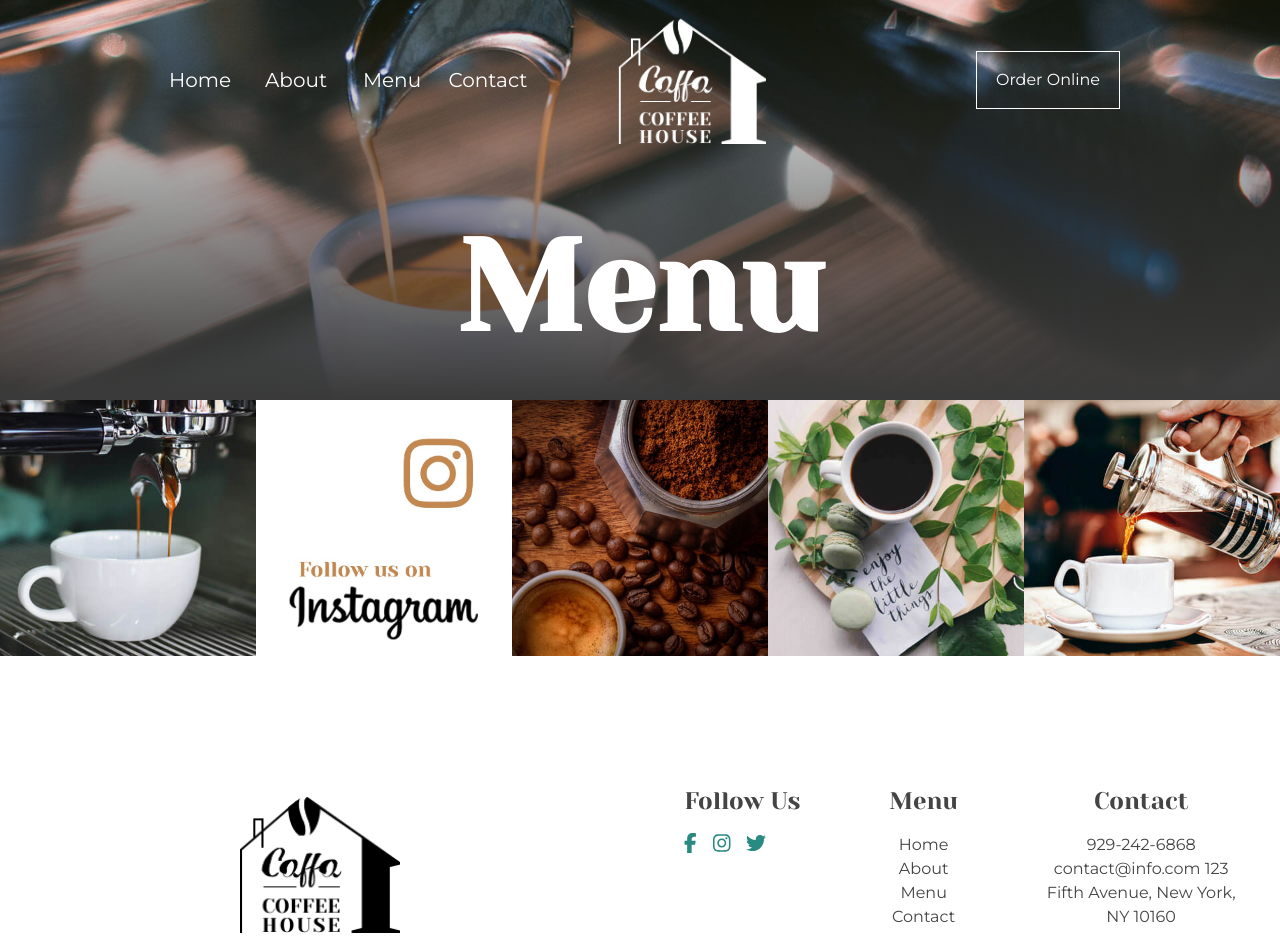
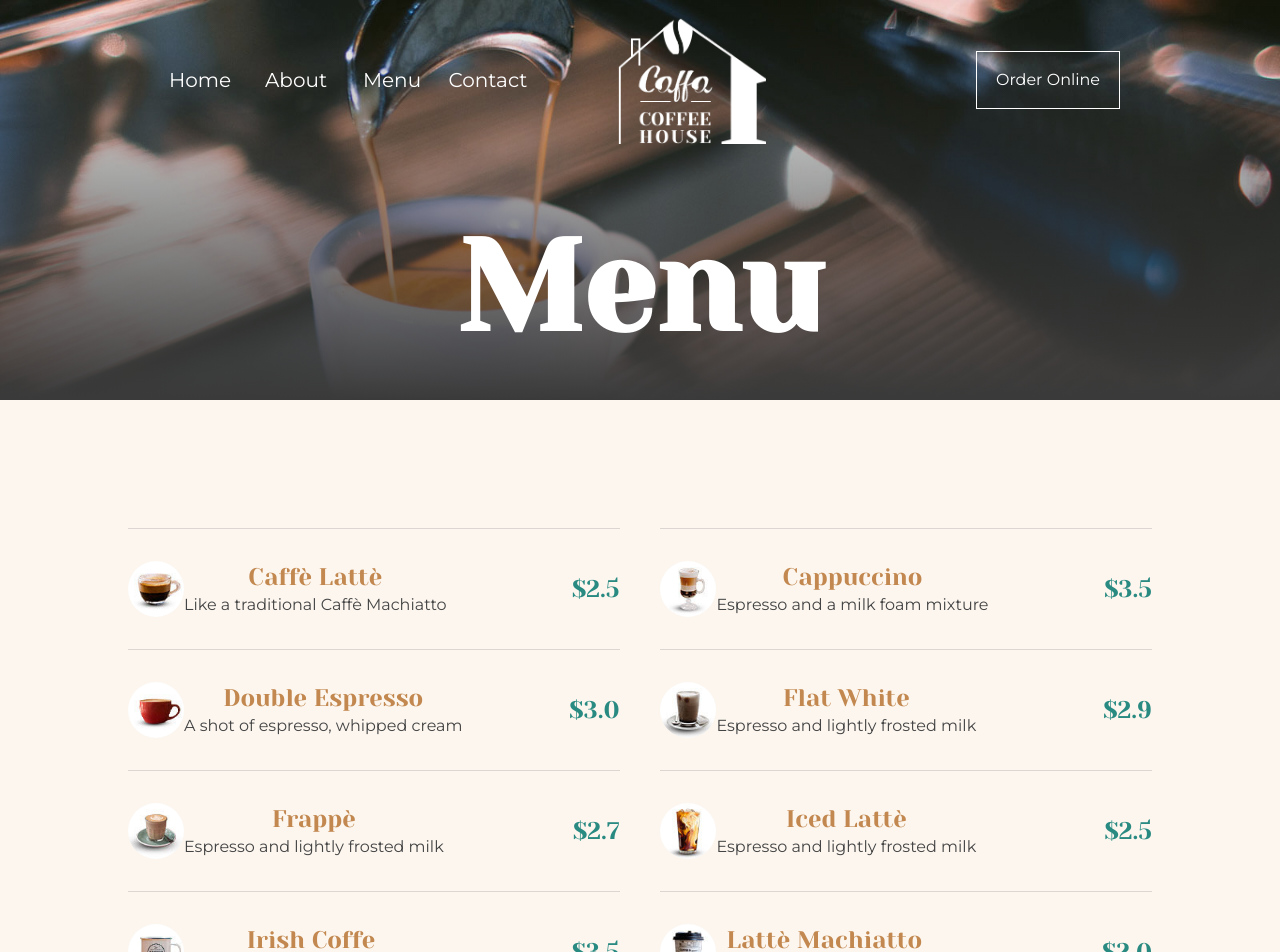
Before and after one commit to ib-ahmedd/coffee_store, a Next.js app: page /menu in a window 1280 px wide. Shown: the top 952 px of the page. Built offline with nearby package versions, Linux system fonts and the light colour scheme; a web font is replaced by a local one.

Commit message:
complete menu page

```diff
--- a/app/components/MenuCard.tsx
+++ b/app/components/MenuCard.tsx
@@ -4,7 +4,7 @@ import React from "react";
 
 function MenuCard({ picNo, price, title }: MenuCardProps) {
   return (
-    <article className="flex-1 flex flex-col items-center border-b p-4 text-center md:border-b-0 md:border-r">
+    <article className="flex-1 flex flex-col items-center border-b p-4 text-center md:border-b-0 md:border-r border-[#999]">
       <div className="relative w-full h-32">
         <Image
           src={`/images/home/menu/product-${picNo}-img.png`}
--- /dev/null
+++ b/app/menu/components/MenuCard.tsx
@@ -0,0 +1,26 @@
+import { MenuCardProps } from "@types";
+import Image from "next/image";
+
+function MenuCard({ picNo, price, title, desc }: MenuCardProps) {
+  return (
+    <article className="flex flex-col text-center items-center w-full py-8 border-t border-[#dbd6d2] md:w-[48%] md:flex-row">
+      <div className="w-14 h-14 relative">
+        <Image
+          src={`/images/menu/menu/product-img-${picNo}.jpg`}
+          alt={`${title} image`}
+          fill
+          className="object-contain rounded-full"
+        />
+      </div>
+      <div>
+        <h2 className="font-yeseva text-orange text-2xl">{title}</h2>
+        <p className="text-semi-black">{desc}</p>
+      </div>
+      <p className="font-yeseva text-2xl text-text-green flex-1 text-right">
+        ${price.toFixed(1)}
+      </p>
+    </article>
+  );
+}
+
+export default MenuCard;
--- /dev/null
+++ b/app/menu/components/MenuContent.tsx
@@ -0,0 +1,16 @@
+import { menuPageMenuArray } from "@constants";
+import MenuCard from "./MenuCard";
+
+function MenuContent() {
+  return (
+    <section className="flex justify-center w-full bg-peach py-8 md:py-16 xl:py-32">
+      <div className="flex justify-between flex-wrap w-full px-4 flex-col md:flex-row xl:w-4/5 xl:px-0">
+        {menuPageMenuArray.map((item) => (
+          <MenuCard key={item.picNo} {...item} />
+        ))}
+      </div>
+    </section>
+  );
+}
+
+export default MenuContent;
--- a/app/menu/components/index.ts
+++ b/app/menu/components/index.ts
@@ -1,2 +1,4 @@
 import Intro from "./Intro";
-export { Intro };
+import MenuContent from "./MenuContent";
+
+export { Intro, MenuContent };
--- a/app/menu/page.tsx
+++ b/app/menu/page.tsx
@@ -1,9 +1,12 @@
-import { Intro } from "./components";
+import { Buy } from "@app/components";
+import { Intro, MenuContent } from "./components";
 
 function Menu() {
   return (
     <main className="w-full">
       <Intro />
+      <MenuContent />
+      <Buy />
     </main>
   );
 }
--- a/components/Navbar.tsx
+++ b/components/Navbar.tsx
@@ -40,17 +40,23 @@ const Navbar = () => {
           <FontAwesomeIcon icon={faClose} />
         )}
       </button>
-      <div className="w-full md:hidden overflow-hidden">
+      <div
+        className={`w-full md:hidden ${
+          menuOpen ? "overflow-visible" : "overflow-hidden"
+        }`}
+      >
         <div
-          className={`flex flex-col w-full bg-white md:hidden transition duration-200 ${
-            menuOpen ? "translate-y-0" : "translate-y-full"
+          className={`flex flex-col w-full bg-white md:hidden transition duration-200 relative z-20 shadow-xl rounded-md ${
+            menuOpen
+              ? "translate-y-0 opacity-100"
+              : "-translate-y-full opacity-0"
           }`}
         >
           {navLinksArray.map((item) => (
             <NavLink
               key={item.title}
               {...item}
-              styles="w-full py-4 px-4 border-b"
+              styles="w-full py-4 px-4 shadow-md hover:bg-slate-300"
             />
           ))}
         </div>
--- a/constants/index.ts
+++ b/constants/index.ts
@@ -1,3 +1,5 @@
+import { MenuCardProps } from "@types";
+
 export const navLinksArray = [
   { title: "Home", path: "/" },
   { title: "About", path: "/about" },
@@ -44,3 +46,54 @@ export const reviewSectionArray = [
   { pic: "/images/home/reviews/img-1.jpg", user: "Claudia Taylor" },
   { pic: "/images/home/reviews/img-2.jpg", user: "Winston Oliver" },
 ];
+
+export const menuPageMenuArray: MenuCardProps[] = [
+  {
+    picNo: "1",
+    title: "Caffè Lattè",
+    price: 2.5,
+    desc: "Like a traditional Caffè Machiatto",
+  },
+  {
+    picNo: "2",
+    title: "Cappuccino",
+    price: 3.5,
+    desc: "Espresso and a milk foam mixture",
+  },
+  {
+    picNo: "3",
+    title: "Double Espresso",
+    price: 3.0,
+    desc: "A shot of espresso, whipped cream",
+  },
+  {
+    picNo: "4",
+    title: "Flat White",
+    price: 2.9,
+    desc: "Espresso and lightly frosted milk",
+  },
+  {
+    picNo: "5",
+    title: "Frappè",
+    price: 2.7,
+    desc: "Espresso and lightly frosted milk",
+  },
+  {
+    picNo: "6",
+    title: "Iced Lattè",
+    price: 2.5,
+    desc: "Espresso and lightly frosted milk",
+  },
+  {
+    picNo: "7",
+    title: "Irish Coffe",
+    price: 3.5,
+    desc: "Classic coffee with Irish whiskey",
+  },
+  {
+    picNo: "8",
+    title: "Lattè Machiatto",
+    price: 2.0,
+    desc: "Like a traditional caffè latte",
+  },
+];
--- a/types/index.ts
+++ b/types/index.ts
@@ -8,6 +8,7 @@ export interface MenuCardProps {
   picNo: string;
   price: number;
   title: string;
+  desc?: string;
 }
 
 export interface ReviewCardProps {
```
